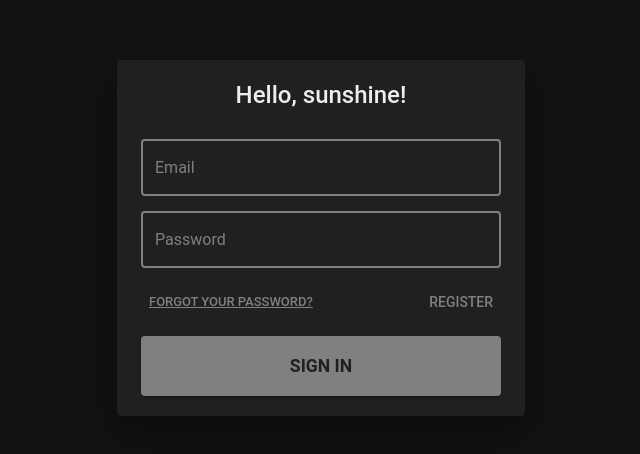
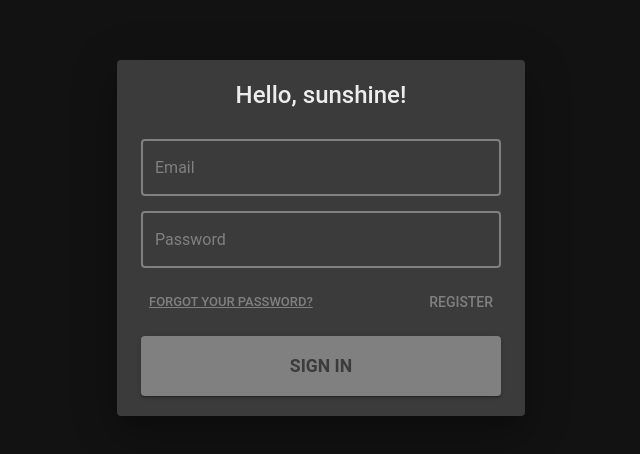
Before and after one commit to TapioJokinen/nyrkes-frontend, a React (Create React App) app: page /login in a window 1280 px wide. Shown: the part 162-616 px from the top of the page, without its empty margins (319-959 px from the left). Built offline with nearby package versions, Linux system fonts and the light colour scheme; no server answers.

Commit message:
Add hover color

```diff
--- a/src/theme.ts
+++ b/src/theme.ts
@@ -11,6 +11,7 @@ declare module '@mui/material/styles' {
       background: {
         main: React.CSSProperties['color'];
         light: React.CSSProperties['color'];
+        hover: React.CSSProperties['color'];
       };
       button: {
         main: React.CSSProperties['color'];
@@ -27,6 +28,7 @@ declare module '@mui/material/styles' {
       background: {
         main: React.CSSProperties['color'];
         light: React.CSSProperties['color'];
+        hover: React.CSSProperties['color'];
       };
       button: {
         main: React.CSSProperties['color'];
@@ -48,7 +50,8 @@ const theme = createTheme({
   },
   background: {
     main: 'rgba(0, 0, 0, 0.93)',
-    light: 'rgba(32, 32, 32, 1)',
+    light: 'rgba(59, 59, 59, 1)',
+    hover: 'rgba(0, 0, 0, 0.50)',
   },
   button: {
     main: 'grey',
```
